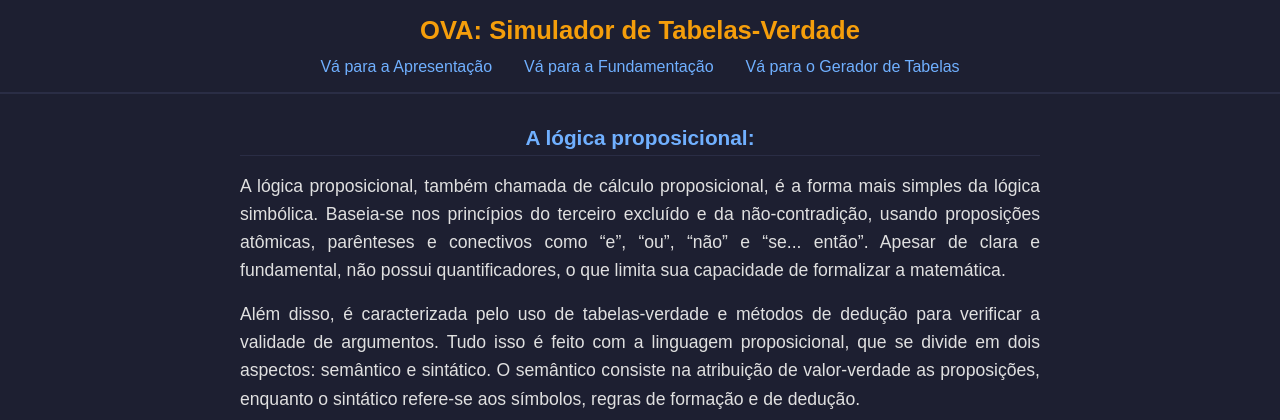
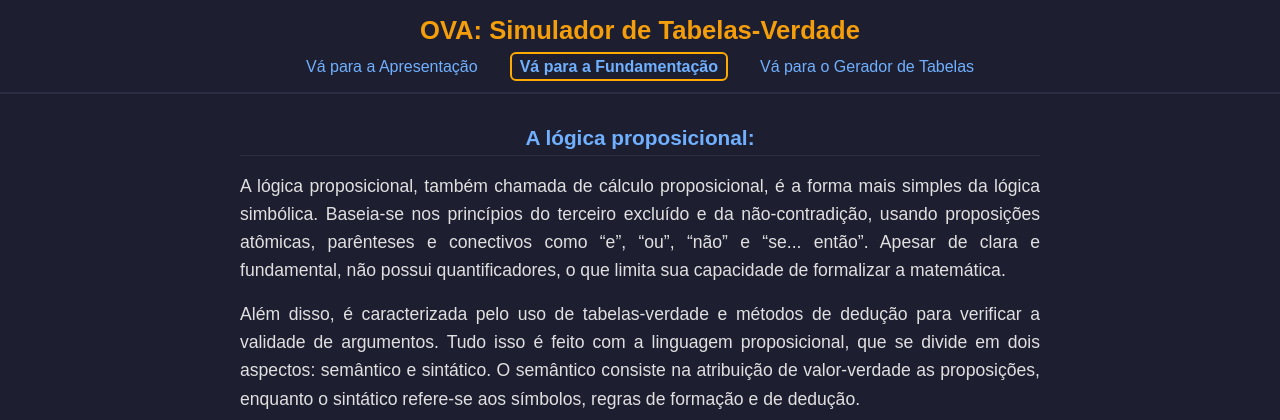
Before and after one commit to Forg0ttenUser/Logica_matematica, a Flask app: page /fundamentacao in a window 1280 px wide. Shown: the top 420 px of the page. Run offline with Flask 3, Linux system fonts and the light colour scheme.

Commit message:
Adiciona caixa de destaque aos hiperlinks do header

```diff
--- a/static/fundamentacao.css
+++ b/static/fundamentacao.css
@@ -1,3 +1,10 @@
+.fu_ativa{
+  border: 2px solid #ffaa00;
+  border-radius: 6px;
+  padding: 4px 8px;
+  font-weight: bold;
+}
+
 ul {
   list-style-type: disc;
   padding-left: 20px;
--- a/templates/base.html
+++ b/templates/base.html
@@ -12,9 +12,9 @@
         <h1>OVA: Simulador de Tabelas-Verdade</h1>
         <nav>
             <ul>
-                <li><a href="{{ url_for('pagina_apresentacao') }}">Vá para a Apresentação</a></li>
-                <li><a href="{{ url_for('pagina_fundamentacao') }}">Vá para a Fundamentação</a></li>
-                <li><a href="{{ url_for('pagina_tabela') }}">Vá para o Gerador de Tabelas</a></li>
+                <li><a class="ap_ativa" href="{{ url_for('pagina_apresentacao') }}">Vá para a Apresentação</a></li>
+                <li><a class="fu_ativa" href="{{ url_for('pagina_fundamentacao') }}">Vá para a Fundamentação</a></li>
+                <li><a class="ge_ativa" href="{{ url_for('pagina_tabela') }}">Vá para o Gerador de Tabelas</a></li>
             </ul>
         </nav>
     </header>
```
Also changed, not shown: static/apresentacao.css (+7 -0 lines), static/table.css (+7 -0 lines).
